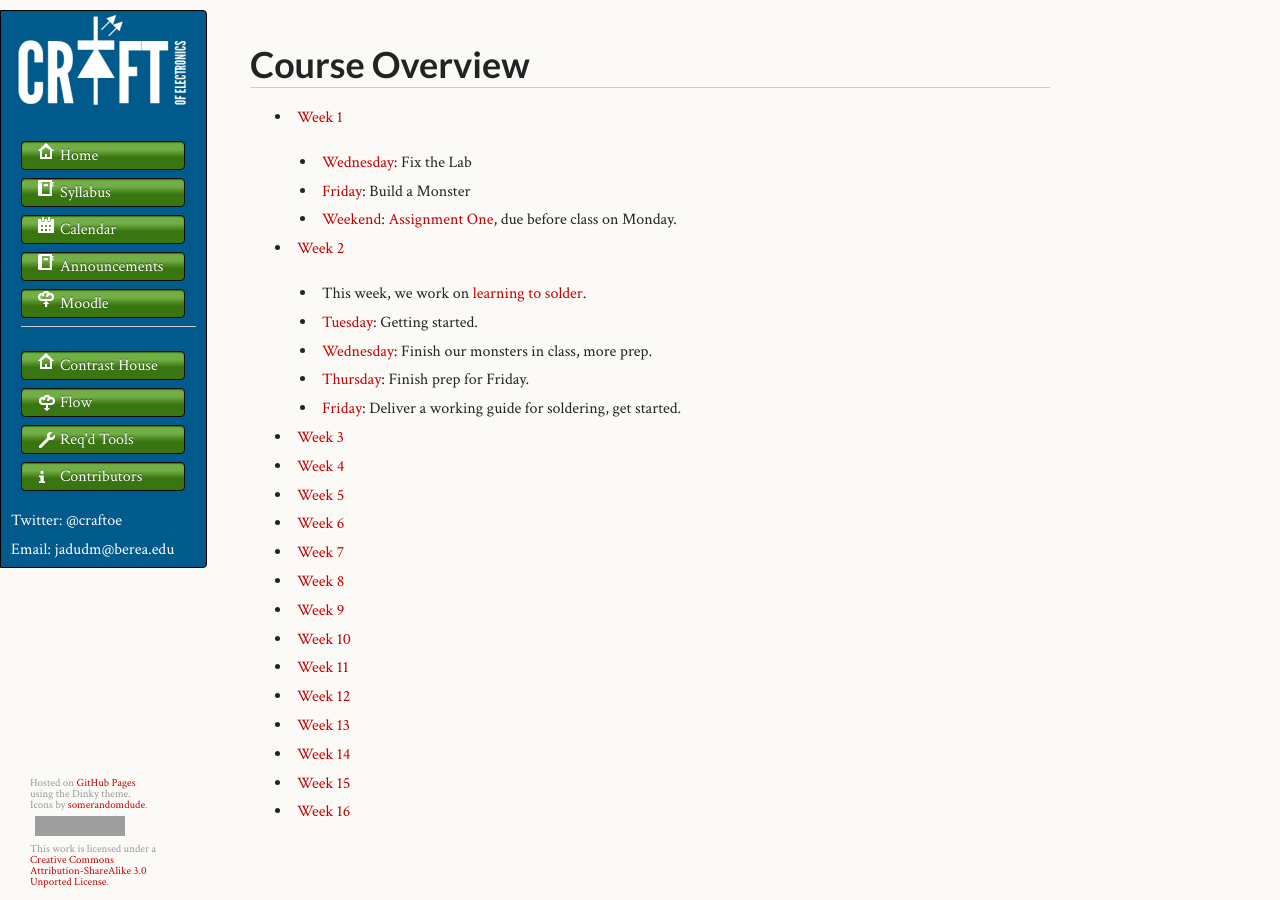
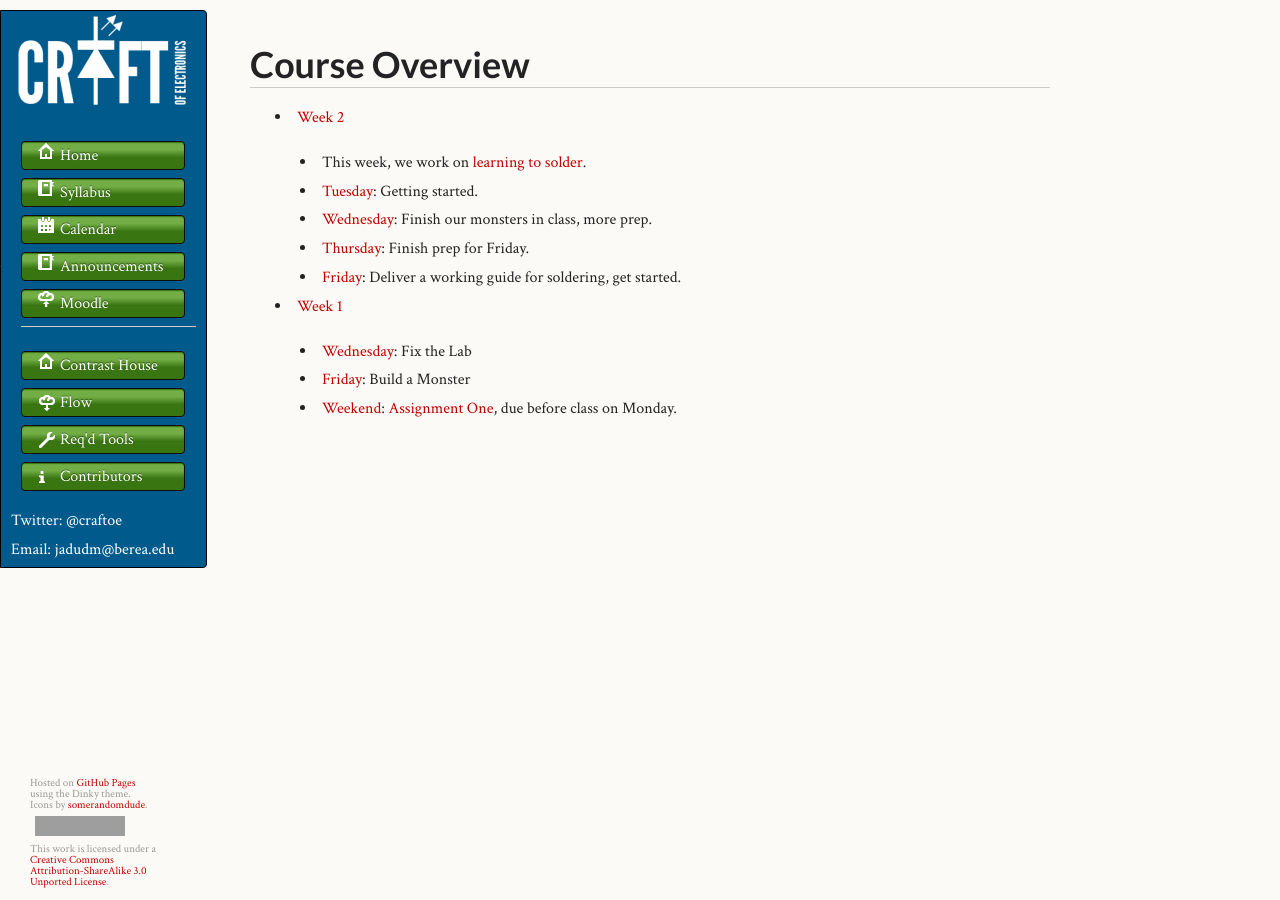
Before and after one commit to craftofelectronics/craftofelectronics.github.com, a Jekyll site: the page built from cal/index.md, in a window 1280 px wide. Built offline with Jekyll 4.4.1, drawn with Linux system fonts in a browser that asks for light colours; grey boxes are pictures that could not be loaded.

Commit message:
Reverse chrono.
Now use weeks in reverse order, hid everything that isn't current.

```diff
--- a/cal/index.md
+++ b/cal/index.md
@@ -6,27 +6,13 @@ week: 1
 
 # Course Overview
 
-* [Week 1](w00.html)
-  * [Wednesday](w00.html#Wednesday): Fix the Lab
-  * [Friday](w00.html#Friday): Build a Monster
-  * [Weekend](w00.html#Weekend): [Assignment One]({{site.url}}/assignments/learning-to-fail.html), due before class on Monday.
 * [Week 2](w01.html)
   * This week, we work on [learning to solder](http://localhost:9000/assignments/learn-to-solder.html).
   * [Tuesday](w01.html#Tuesday): Getting started.
   * [Wednesday](w01.html#Wednesday): Finish our monsters in class, more prep.
   * [Thursday](w01.html#Thursday): Finish prep for Friday.
   * [Friday](w01.html#Friday): Deliver a working guide for soldering, get started.
-* [Week 3](w02.html)
-* [Week 4](w03.html)
-* [Week 5](w04.html)
-* [Week 6](w05.html)
-* [Week 7](w06.html)
-* [Week 8](w07.html)
-* [Week 9](w08.html)
-* [Week 10](w09.html)
-* [Week 11](w10.html)
-* [Week 12](w11.html)
-* [Week 13](w12.html)
-* [Week 14](w13.html)
-* [Week 15](w14.html)
-* [Week 16](w15.html)
+* [Week 1](w00.html)
+  * [Wednesday](w00.html#Wednesday): Fix the Lab
+  * [Friday](w00.html#Friday): Build a Monster
+  * [Weekend](w00.html#Weekend): [Assignment One]({{site.url}}/assignments/learning-to-fail.html), due before class on Monday.
```
Also changed, not shown: cal/_index.md (+14 -27 lines).
